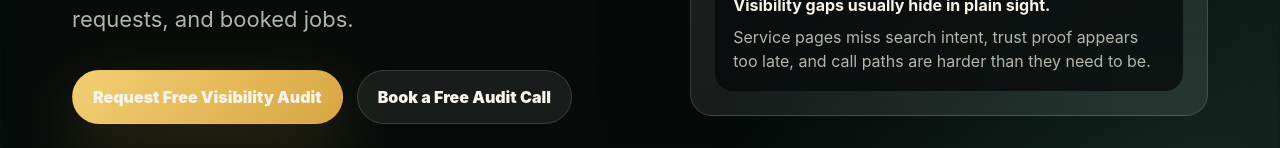
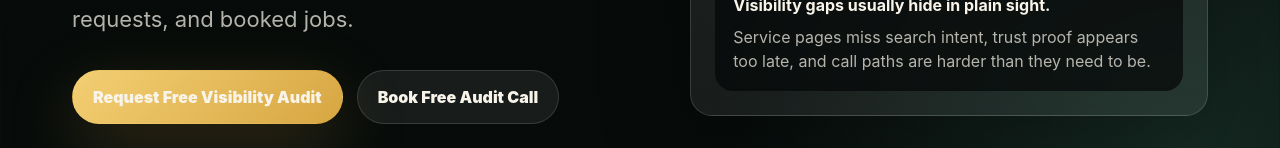
Before and after one commit to mainstreetmediatn-git/main-street-media-co, a React (Vite) app: page / in a window 1280 px wide. Shown: the part 782-930 px from the top of the page. Built offline with nearby package versions, Linux system fonts and the light colour scheme.

Commit message:
Fix Calendly booking link behavior

```diff
--- a/src/MainStreetWebAuthorityPage.tsx
+++ b/src/MainStreetWebAuthorityPage.tsx
@@ -231,7 +231,7 @@ export default function MainStreetWebAuthorityPage(props: { style?: React.CSSPro
                     </p>
                     <div className="msm-actions">
                         <a className="msm-button msm-button-primary" href="#audit-form">Request Free Visibility Audit</a>
-                        <a className="msm-button msm-button-secondary" href={calendlyHref} target="_blank" rel="noreferrer">Book a Free Audit Call</a>
+                        <a className="msm-button msm-button-secondary" href={calendlyHref} target="_blank" rel="noreferrer">Book Free Audit Call</a>
                     </div>
                     <div className="msm-stat-strip" aria-label="Core outcomes">
                         <span>Local SEO</span>
@@ -394,7 +394,7 @@ export default function MainStreetWebAuthorityPage(props: { style?: React.CSSPro
                             <strong>Audit request sent.</strong>
                             <p>
                                 Your audit request has been sent. Main Street Media Co. will review it and follow up soon. You can also{" "}
-                                <a href={calendlyHref} target="_blank" rel="noreferrer">book your free audit call here</a>.
+                                <a href={calendlyHref} target="_blank" rel="noreferrer">Book Free Audit Call</a>.
                             </p>
                         </div>
                     )}
@@ -403,7 +403,7 @@ export default function MainStreetWebAuthorityPage(props: { style?: React.CSSPro
                             <strong>Audit request prepared.</strong>
                             <p>
                                 Your audit request has been prepared. Until automated delivery is connected, please email mainstreetmediatn@gmail.com or call 949-447-4490. Or book directly here:{" "}
-                                <a href={calendlyHref} target="_blank" rel="noreferrer">{calendlyHref}</a>
+                                <a href={calendlyHref} target="_blank" rel="noreferrer">Book Free Audit Call</a>
                             </p>
                         </div>
                     )}
```
Also changed, not shown: 1 other file (tests, documents, lock files or other folders).
